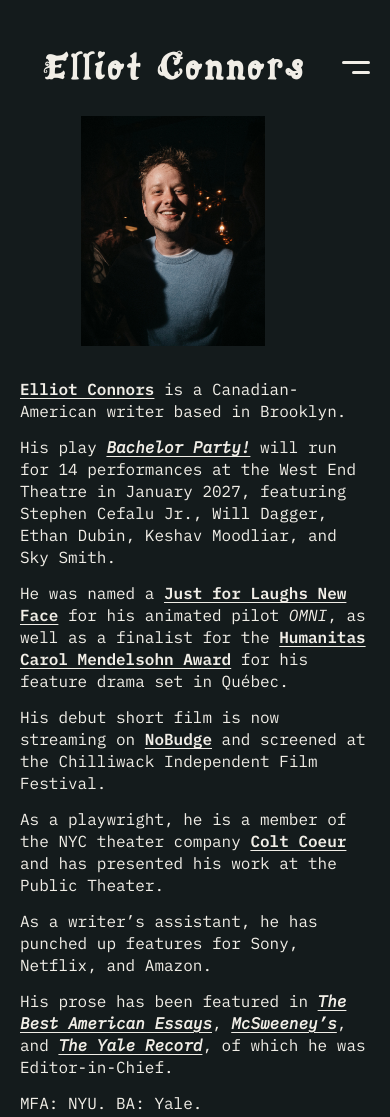
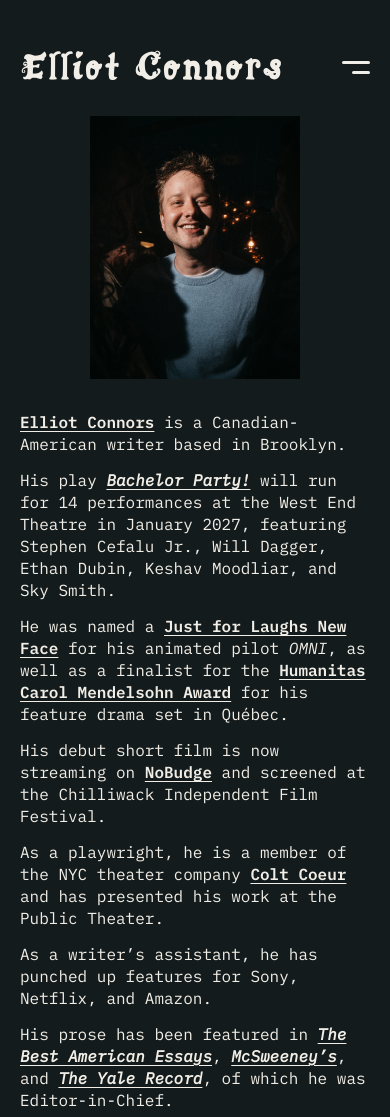
Before and after one commit to enconnors/website, a plain HTML site: page index.html in a window 390 px wide. Shown: the top 1117 px of the page. Drawn offline with Linux system fonts and the light colour scheme.

Commit message:
Align name with body and center portrait on narrow screens

```diff
--- a/index.html
+++ b/index.html
@@ -3,7 +3,7 @@
 <head>
   <meta charset="utf-8">
   <title>Elliot Connors</title>
-  <link rel="stylesheet" href="style/test.css?v=11">
+  <link rel="stylesheet" href="style/test.css?v=12">
   <link rel="icon" href="favicon.svg?v=11" type="image/svg+xml">
   <meta name="viewport" content="width=device-width, initial-scale=1.0">
 </head>
--- a/style/test.css
+++ b/style/test.css
@@ -408,3 +408,32 @@ a:focus-visible {
     max-width: none;
   }
 }
+
+/* Stack narrow layouts, aligning the name with the copy. */
+@media (max-width: 900px) {
+  .home-page .header,
+  .home-page .home-bio {
+    width: calc(100% - 40px);
+    margin-left: auto;
+    margin-right: auto;
+  }
+  .home-page .header {
+    grid-template-columns: minmax(0, 1fr) 28px;
+    column-gap: 16px;
+  }
+  .home-page .header-name {
+    justify-self: start;
+  }
+  .home-page .home-bio {
+    grid-template-columns: minmax(0, 1fr);
+    row-gap: 32px;
+  }
+  .home-page .image-block {
+    grid-column: 1 / -1;
+    margin: 0 auto;
+  }
+  .home-page .bio-copy {
+    grid-column: 1 / -1;
+    max-width: none;
+  }
+}
```
